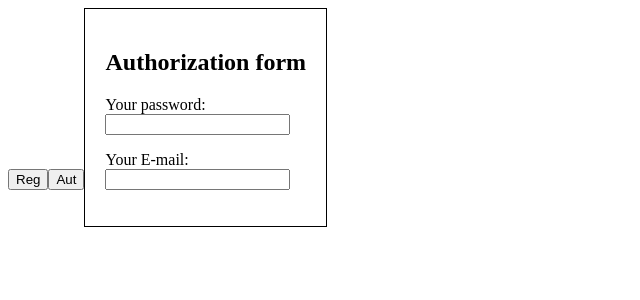
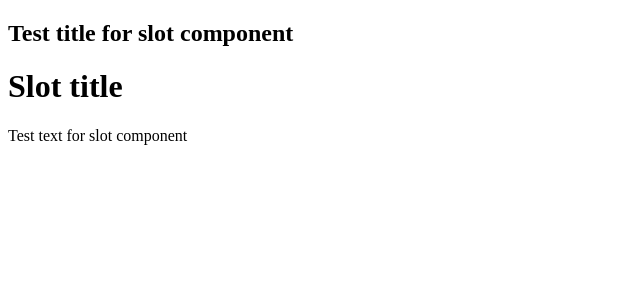
Before and after one commit to klmart/VueJs-tutor, a Vue app: page / in a window 1280 px wide. Shown: the top 300 px of the page, without its empty margins (0-640 px from the left). Built offline with nearby package versions, Linux system fonts and the light colour scheme.

Commit message:
#20 Used slots

```diff
--- a/src/App.vue
+++ b/src/App.vue
@@ -1,40 +1,28 @@
 <template>
   <div id="app">
-    <button type="button" @click="component='Reg'">Reg</button>
-    <button type="button" @click="component='Aut'">Aut</button>
-    <keep-alive>
-      <component :is="component"></component>
-    </keep-alive>
+    <Slot>
+      <h2 slot="title">{{slotTitle}}</h2>
+      <p slot="text">{{slotText}}</p>
+    </Slot>
   </div>
 </template>
 
 <script>
-  import List from './components/List';
-  import Aut from './components/Aut';
-  import Reg from './components/Reg';
+  import Slot from './components/Slot';
+
   export default {
     components: {
-      List,
-      Aut,
-      Reg
+      Slot
     },
     data() {
       return {
-        title: 'My application',
-        people: ['Max', 'Jack', 'Leo'],
-        component: 'Aut'
+        slotTitle: "Test title for slot component",
+        slotText:  "Test text for slot component"
       }
     }
   }
 </script>
 
-<style>
-  form {
-    border: 1px solid #000;
-    display: inline-block;
-    padding: 20px;
-  }
-  label {
-    display: block;
-  }
+<style scoped>
+
 </style>
--- /dev/null
+++ b/src/components/Slot.vue
@@ -0,0 +1,17 @@
+<template>
+  <div>
+    <slot name="title"></slot>
+    <h1>Slot title</h1>
+    <slot name="text"></slot>
+  </div>
+</template>
+
+<script>
+  export default {
+    data() {
+      return {}
+    }
+  }
+</script>
+
+<style scoped></style>
```
